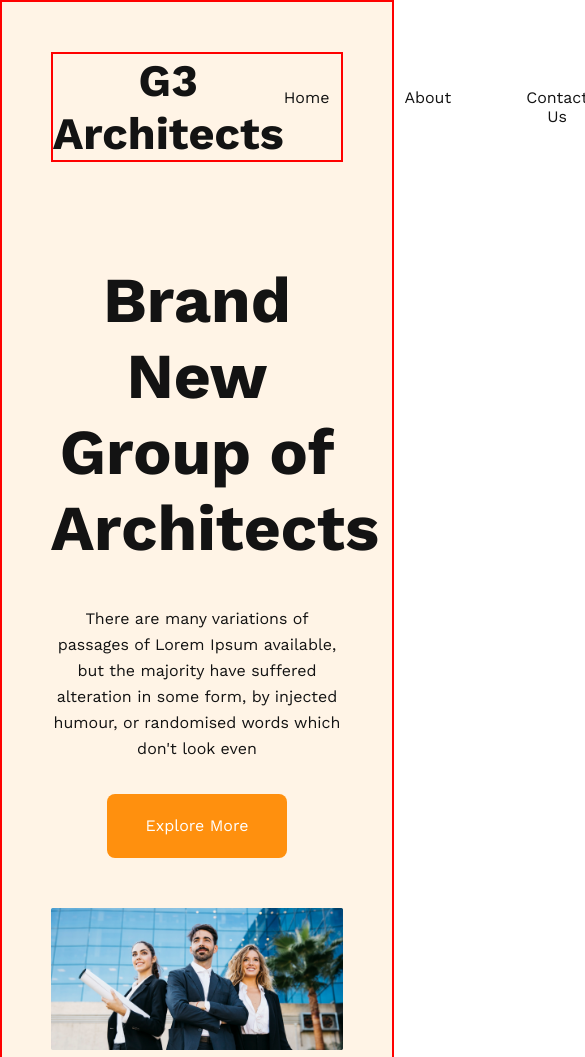
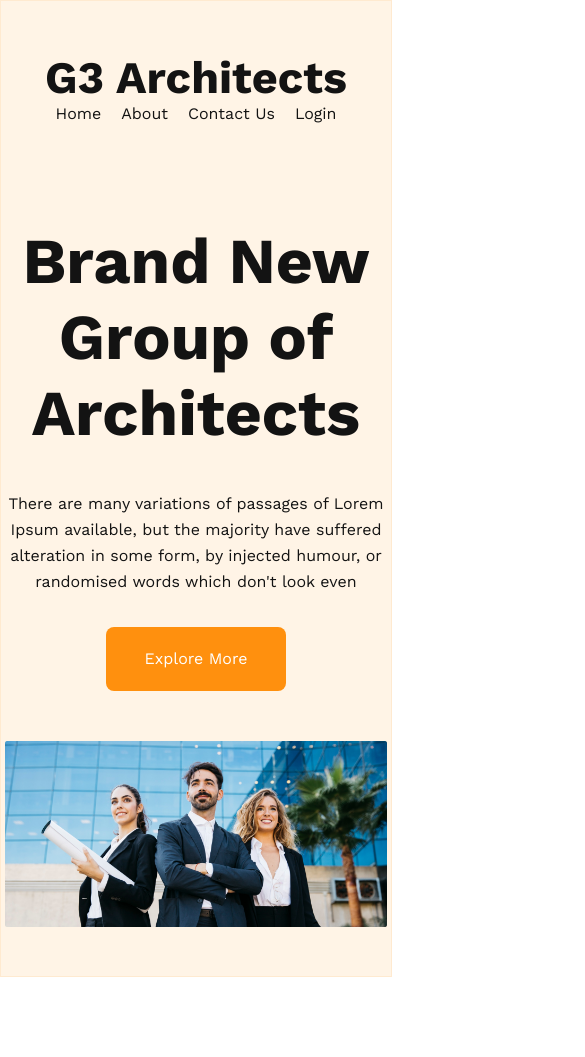
Before and after one commit to mdsabbiralmamon/architect-website, a plain HTML site: page index.html in a window 390 px wide. Shown: the top 1057 px of the page, 585 px wide, since content can reach past the window. After the commit the page ends 977 px from the top, so only its background shows below. Drawn offline with nearby package versions, Linux system fonts and the light colour scheme.

Commit message:
Header responsive ongoing

```diff
--- a/css/style.css
+++ b/css/style.css
@@ -37,13 +37,12 @@
 
 header {
     background-color: #FF900E1A;
-    border: 2px solid red;
+    border: .000001px solid #FF900E1A;
+    max-width: 100%;
     width: 100vw;
-    height: 1322px;
 }
 
 header .navContainer {
-    border: 2px solid red;
     display: flex;
     justify-content: space-between;
     margin-top: 50px;
@@ -99,4 +98,34 @@ header .upperHeader button {
 header .lowerHeaderImage img{
     max-width: 1440px;
     width: 100%;
+    margin-bottom: 45px;
 }
+
+/* ==========================================
+            Responsive CSS
+========================================== */
+
+/* Extra small devices (phones, 600px and down) */
+@media only screen and (max-width: 576px) {
+    .container{
+        width: 98%;
+    }
+
+    header{
+        min-width: 335px;
+        width: 100vw;
+    }
+
+    header .navContainer {
+        flex-direction: column;
+    }
+
+    header .navContainer ul {
+        gap: 20px;
+    }
+}
+
+/* Medium devices (landscape tablets, 768px and up) */
+@media only screen and (min-width: 576px) and (max-width: 960) {
+
+}
```
